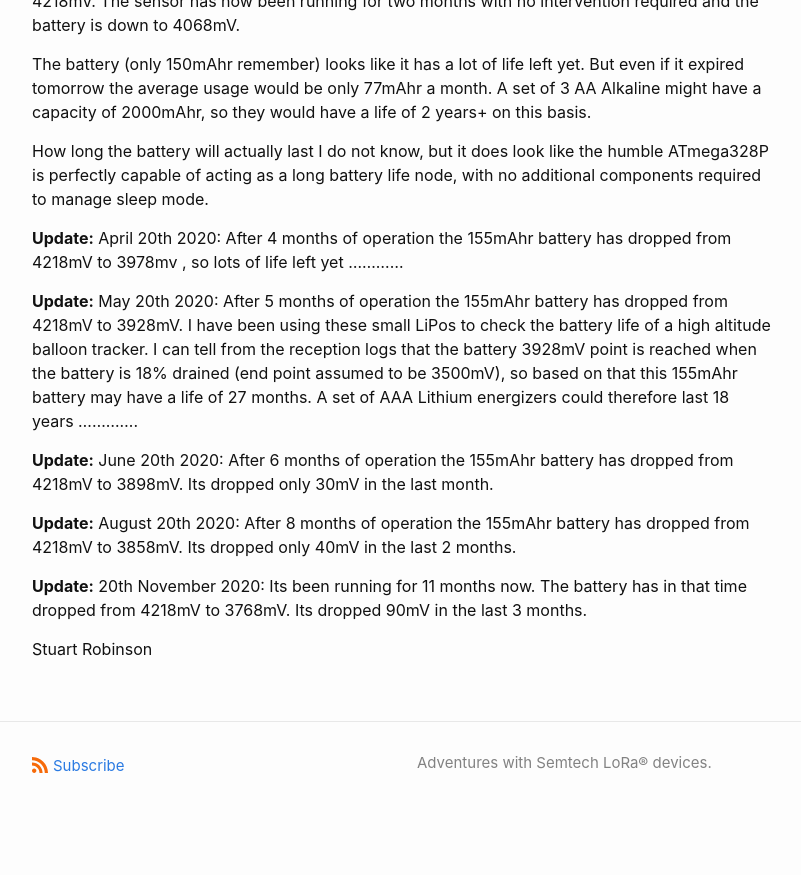
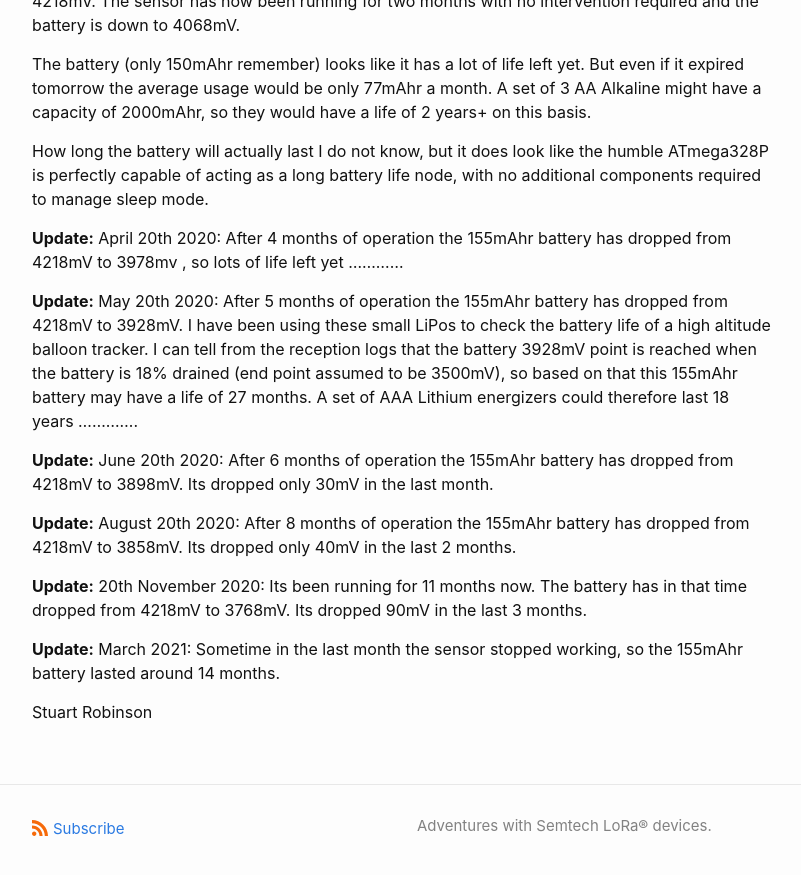
Before and after one commit to StuartsProjects/StuartsProjects.github.io, a Jekyll site: the page built from _posts/2020-02-20-just-how-long-can-a-sensor-battery-last.md, in a window 1280 px wide and 900 px high, scrolled down 3307 px. Shown: the top 875 px of the window, without its empty margins (238-1039 px from the left). Built offline with Jekyll 4.4.1, drawn with Linux system fonts in a browser that asks for light colours; before the commit the page ends 4144 px from its top, so only the background shows below that.

Commit message:
Update post

```diff
--- a/_posts/2020-02-20-just-how-long-can-a-sensor-battery-last.md
+++ b/_posts/2020-02-20-just-how-long-can-a-sensor-battery-last.md
@@ -64,4 +64,7 @@ How long the battery will actually last I do not know, but it does look like the
 
 **Update:** 20th November 2020: Its been running for 11 months now. The battery has in that time dropped from 4218mV to 3768mV. Its dropped 90mV in the last 3 months.
 
+**Update:** March 2021: Sometime in the last month the sensor stopped working, so the 155mAhr battery lasted around 14 months.
+
+
 Stuart Robinson
```
